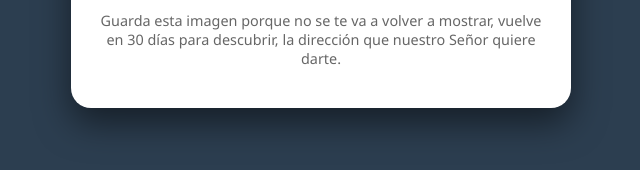
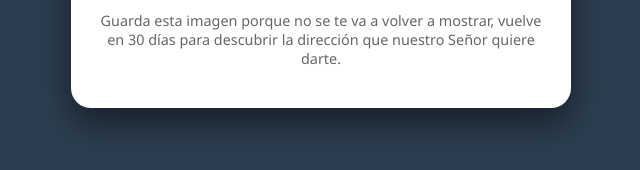
Before and after one commit to jpolania-sketch/BC1, a plain HTML site: page index.html in a window 1280 px wide. Shown: the part 592-762 px from the top of the page, 319-959 px from the left. Drawn offline with Linux system fonts and the light colour scheme.

Commit message:
Update index.html

```diff
--- a/index.html
+++ b/index.html
@@ -39,7 +39,7 @@
     <div id="contenedor-imagen">
         <h2 id="titulo">¡Mi pequeño, tu billete celador de este mes!</h2>
         <div id="espacio-img"></div>
-        <p style="font-size: 0.9em; color: #666;">Guarda esta imagen porque no se te va a volver a mostrar, vuelve en 30 días para descubrir, la dirección que nuestro Señor quiere darte.</p>
+        <p style="font-size: 0.9em; color: #666;">Guarda esta imagen porque no se te va a volver a mostrar, vuelve en 30 días para descubrir la dirección que nuestro Señor quiere darte.</p>
     </div>
 
     <div id="mensaje-bloqueo" class="mensaje-espera" style="display:none;">
```
